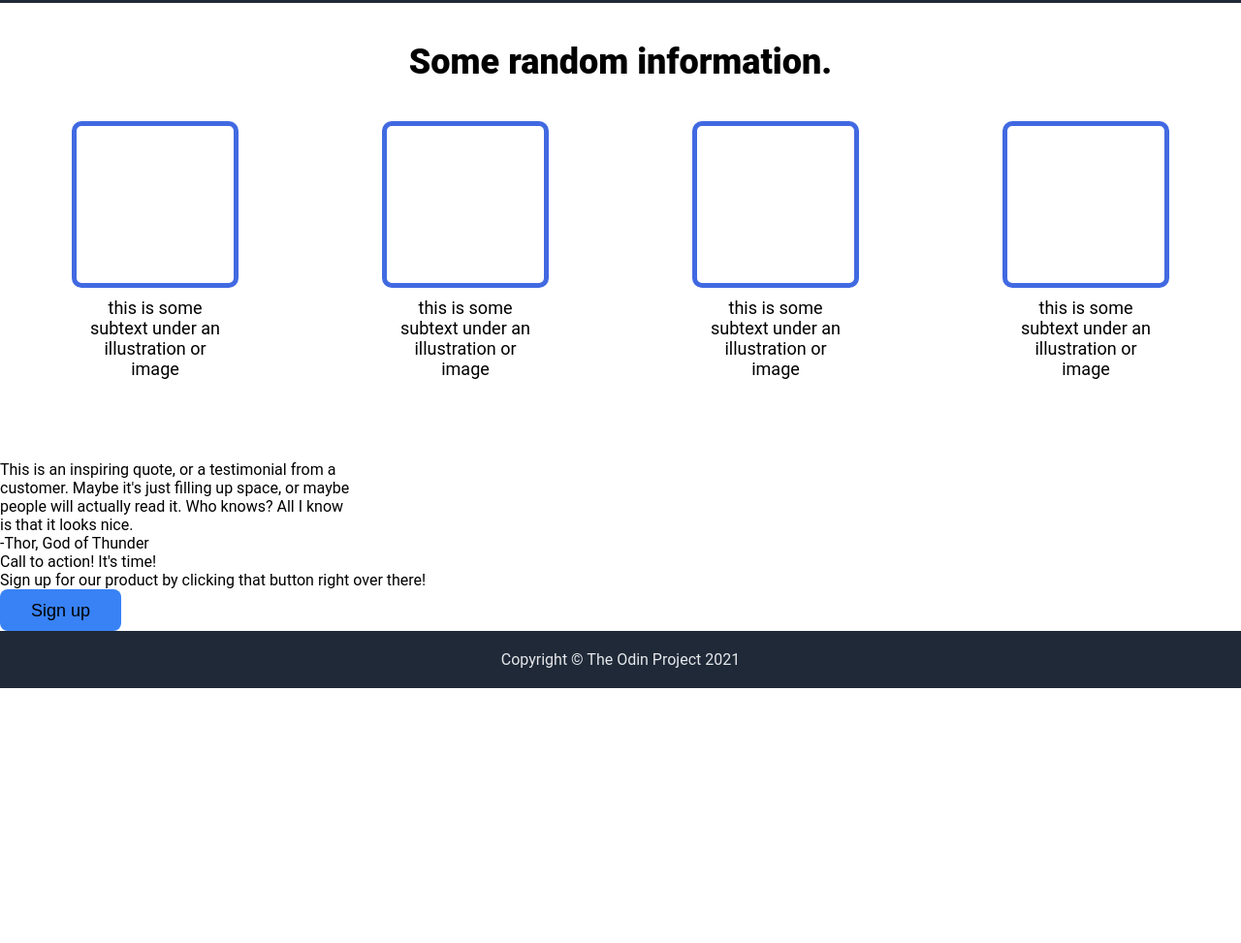
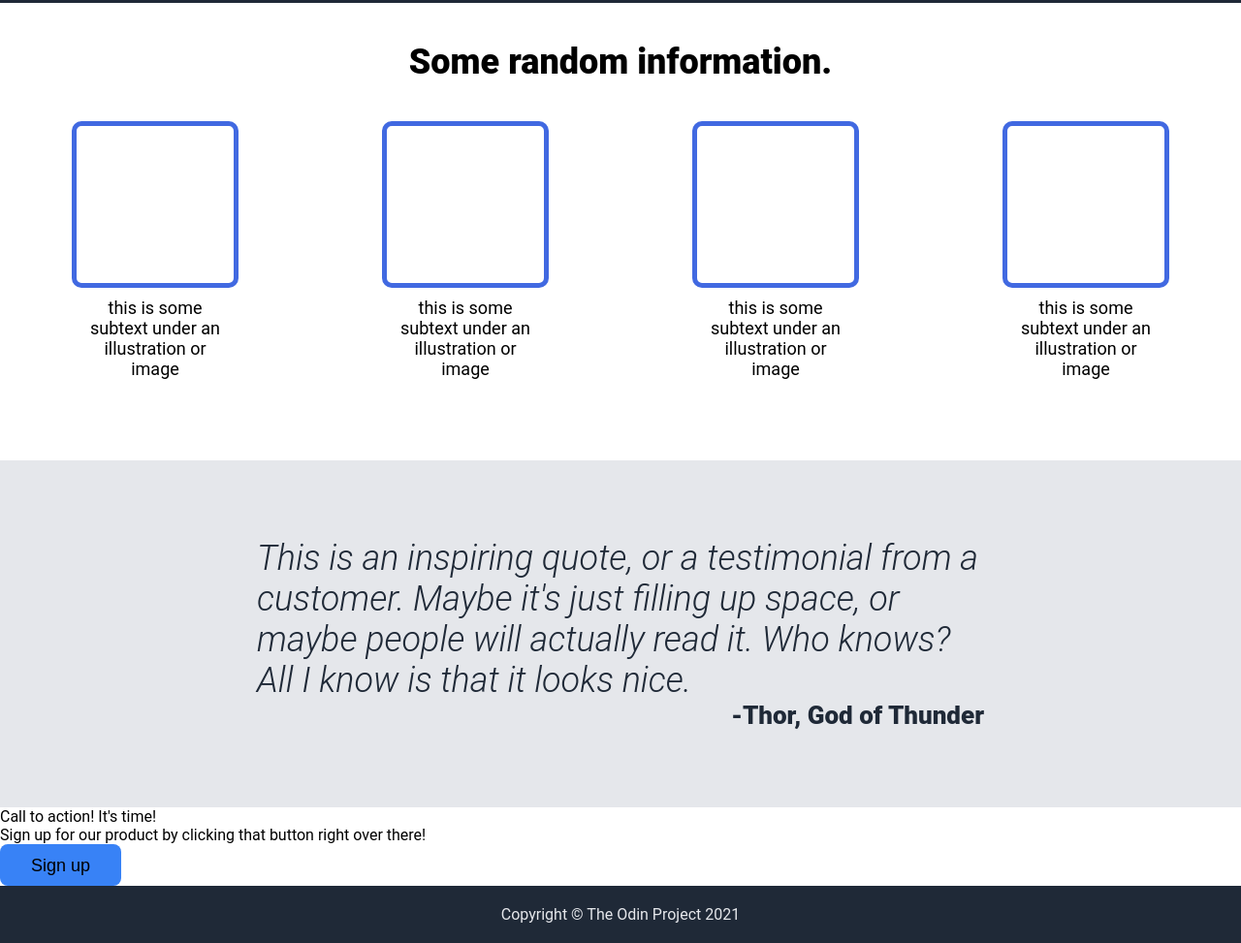
Before and after one commit to tanvirjoy04/landing-page, a plain HTML site: page index.html in a window 1280 px wide. Shown: the part 548-1521 px from the top of the page at 97% size. Before the commit the page ends 1258 px from the top, so only its background shows below. Drawn offline with Linux system fonts and the light colour scheme.

Commit message:
Add section-3 styles, Update html

```diff
--- a/index.html
+++ b/index.html
@@ -44,7 +44,8 @@
   </div>
 
   <div class="container-ash">
-    <div class="quote">This is an inspiring quote, or a testimonial from a<br>customer. Maybe it's just filling up space, or maybe<br>people will actually read it. Who knows? All I know<br>is that it looks nice.<br>-Thor, God of Thunder</div>
+    <div class="quote"><em>This is an inspiring quote, or a testimonial from a customer. Maybe it's just filling up space, or maybe people will actually read it. Who knows? All I know is that it looks nice.</em></div>
+    <div class="writer">-Thor, God of Thunder</div>
   </div>
 
   <div class="container-white">
--- a/styles.css
+++ b/styles.css
@@ -22,13 +22,11 @@ body{
 }
 .header{
   display: flex;
-  /* border: solid red; */
   justify-content: space-between;
 }
 .links{
   display: flex;
   gap: 25px;
-  /* border: solid red; */
 }
 a{
   text-decoration: none;
@@ -37,11 +35,9 @@ a{
   font-size: 48px;
   color:#F9FAF8;
   font-weight: 900;
-  /* border: solid red; */
   width: 300px;
 }
 .subtext{
-  /* border: solid red; */
   width: 400px;
   padding: 3px 0 15px;
 }
@@ -101,3 +97,24 @@ button{
   justify-content: space-around;
   text-align: center;
 }
+
+.container-ash{
+  background-color: #E5E7EB;
+  font-size: 36px;
+  font-weight: 300;
+  color: #1F2937;
+  display: flex;
+  flex-direction: column;
+  align-items: center;
+  padding: 80px;
+}
+.quote{
+  width: 750px;
+}
+.writer{
+  font-weight: 900;
+  font-size:26px;
+  width: 750px;
+  /* Or, text-align: end; */
+  text-align: right;
+}
```
